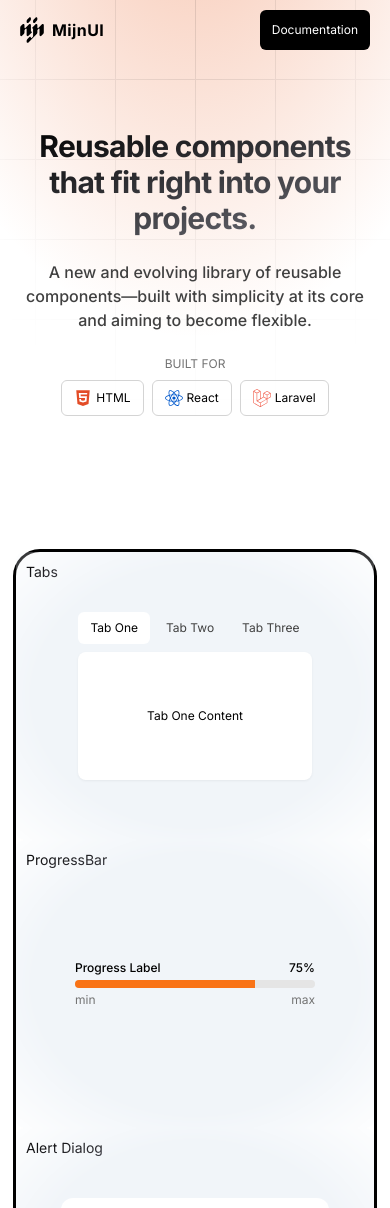
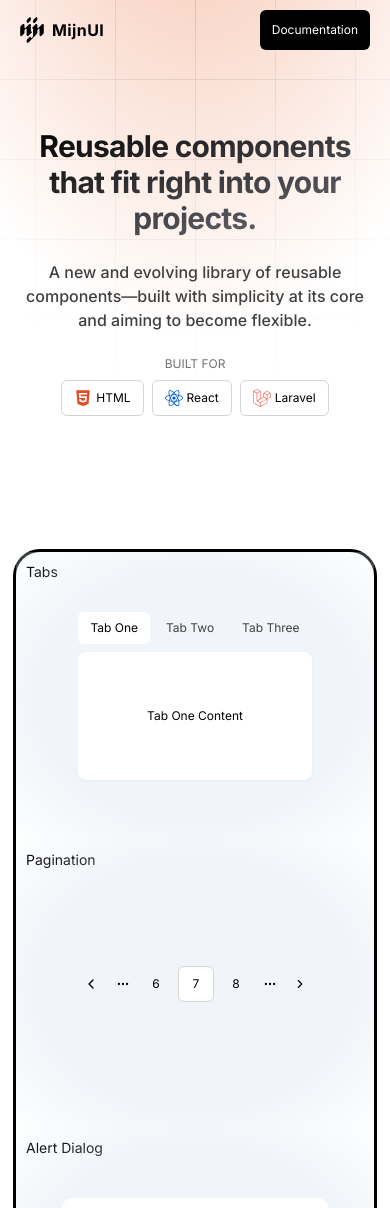
Before and after one commit to mijn-ui/mijn-ui, a Next.js app: page / in a window 390 px wide. Shown: the top 1208 px of the page. Built offline with nearby package versions, Linux system fonts and the light colour scheme.

Commit message:
feat: add Pagination showcase component

```diff
--- a/src/app/(index)/sections/showcase-section.tsx
+++ b/src/app/(index)/sections/showcase-section.tsx
@@ -7,7 +7,7 @@ import ShowcaseCalendar from "@/components/showcase/showcase-calendar";
 import ShowcaseCalendarFull from "@/components/showcase/showcase-calendar-full";
 import ShowcaseComboBox from "@/components/showcase/showcase-combo-box";
 import ShowcaseKanban from "@/components/showcase/showcase-kanban";
-import ShowcaseProgress from "@/components/showcase/showcase-progress";
+import ShowcasePagination from "@/components/showcase/showcase-progress";
 import ShowcaseStepper from "@/components/showcase/showcase-stepper";
 import ShowcaseTable from "@/components/showcase/showcase-table";
 import ShowcaseTabs from "@/components/showcase/showcase-tabs";
@@ -45,7 +45,7 @@ const ShowcaseSection = () => {
         id="cards"
       >
         <ShowcaseTabs />
-        <ShowcaseProgress />
+        <ShowcasePagination />
         <ShowcaseAlertDialog />
         <ShowcaseCalendar />
         <ShowcaseComboBox />
--- a/src/app/contributors/data.json
+++ b/src/app/contributors/data.json
@@ -32,7 +32,7 @@
     "link": "https://www.linkedin.com/in/paingsoeko",
     "avatarURL": "/assets/contributors/paing_soe_ko.jpg",
     "position": "Web Developer",
-    "contributedTo": "Tailwind Components"
+    "contributedTo": "React Components"
   },
   {
     "name": "Htet Aung Lin",
--- a/src/components/showcase/showcase-progress.tsx
+++ b/src/components/showcase/showcase-progress.tsx
@@ -1,27 +1,64 @@
 import React from "react";
+
+import {
+  LuChevronLeft,
+  LuChevronRight,
+  LuMoreHorizontal,
+} from "react-icons/lu";
+
 import LinkCard from "./link-card";
 
-const ShowcaseProgress = () => {
+const ShowcasePagination = () => {
   return (
     <LinkCard
-      href="https://mijnui.com/docs/?path=/docs/components-progressBar--docs"
-      label="ProgressBar"
+      href="https://mijnui.com/docs/?path=/docs/components-pagination--docs"
+      label="Pagination"
     >
-      <div className="w-full max-w-60 space-y-1">
-        <div className="flex items-center justify-between text-xs font-medium text-foreground">
-          <h5>Progress Label</h5>
-          <p>75%</p>
-        </div>
-        <div className="relative h-2 w-full overflow-hidden rounded-full bg-muted">
-          <div className="h-full w-3/4 bg-primary"></div>
-        </div>
-        <div className="flex items-center justify-between text-xs text-card-description">
-          <p>min</p>
-          <p>max</p>
-        </div>
-      </div>
+      <nav className="flex max-w-60 items-center justify-center gap-2">
+        <button className="inline-flex h-9 items-center justify-center gap-1 rounded-md px-2 py-1.5 font-medium hover:bg-accent hover:text-accent-foreground disabled:bg-disabled disabled:text-disabled-foreground sm:h-10">
+          <LuChevronLeft />
+          <span className="hidden text-xs sm:inline">Previous</span>
+        </button>
+
+        <span
+          aria-hidden="true"
+          className="flex h-7 w-7 items-center justify-center text-sm"
+        >
+          <LuMoreHorizontal />
+        </span>
+
+        <ul className="flex flex-row items-center gap-1">
+          <li>
+            <button className="inline-flex h-9 w-9 items-center justify-center gap-1 rounded-md text-xs hover:bg-accent hover:text-accent-foreground disabled:bg-disabled disabled:text-disabled-foreground">
+              6
+            </button>
+          </li>
+          <li>
+            <button className="inline-flex h-9 w-9 items-center justify-center gap-1 rounded-md border border-border bg-card text-xs text-foreground hover:bg-accent disabled:bg-disabled disabled:text-disabled-foreground">
+              7
+            </button>
+          </li>
+          <li>
+            <button className="inline-flex h-9 w-9 items-center justify-center gap-1 rounded-md text-xs hover:bg-accent hover:text-accent-foreground disabled:bg-disabled disabled:text-disabled-foreground">
+              8
+            </button>
+          </li>
+        </ul>
+
+        <span
+          aria-hidden="true"
+          className="flex h-7 w-7 items-center justify-center text-sm [&>svg]:h-3.5 [&>svg]:w-3.5 sm:[&>svg]:h-4 sm:[&>svg]:w-4"
+        >
+          <LuMoreHorizontal />
+        </span>
+
+        <button className="inline-flex h-9 items-center justify-center gap-1 rounded-md px-2 py-1.5 text-sm font-medium hover:bg-accent hover:text-accent-foreground disabled:bg-disabled disabled:text-disabled-foreground sm:h-10">
+          <span className="hidden text-xs sm:inline">Next</span>
+          <LuChevronRight />
+        </button>
+      </nav>
     </LinkCard>
   );
 };
 
-export default ShowcaseProgress;
+export default ShowcasePagination;
```
